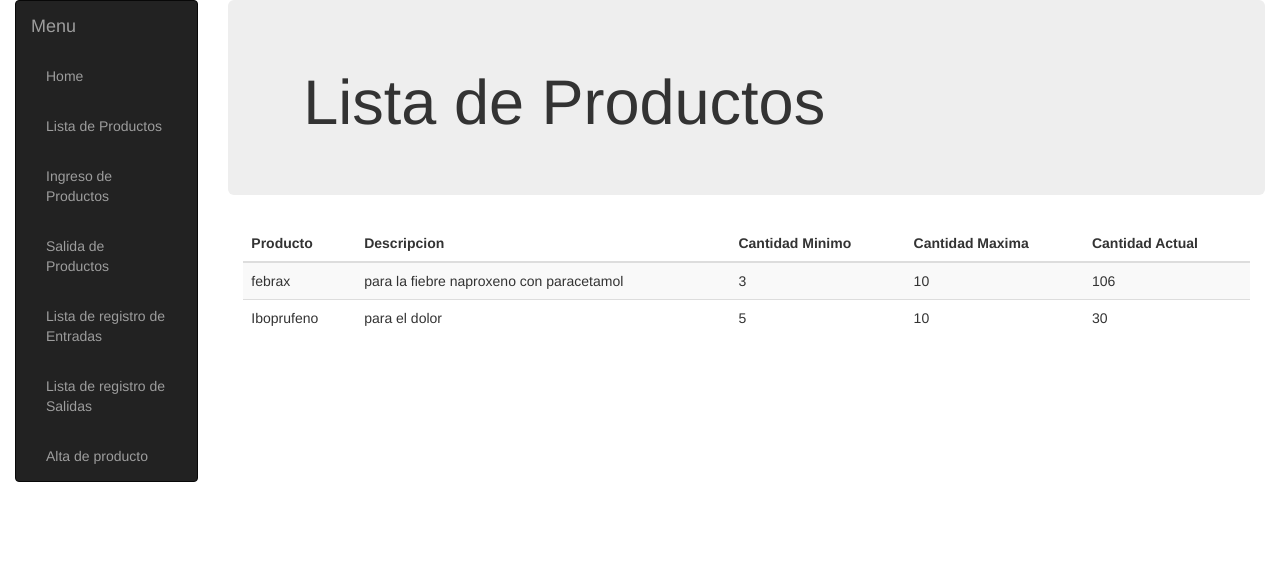
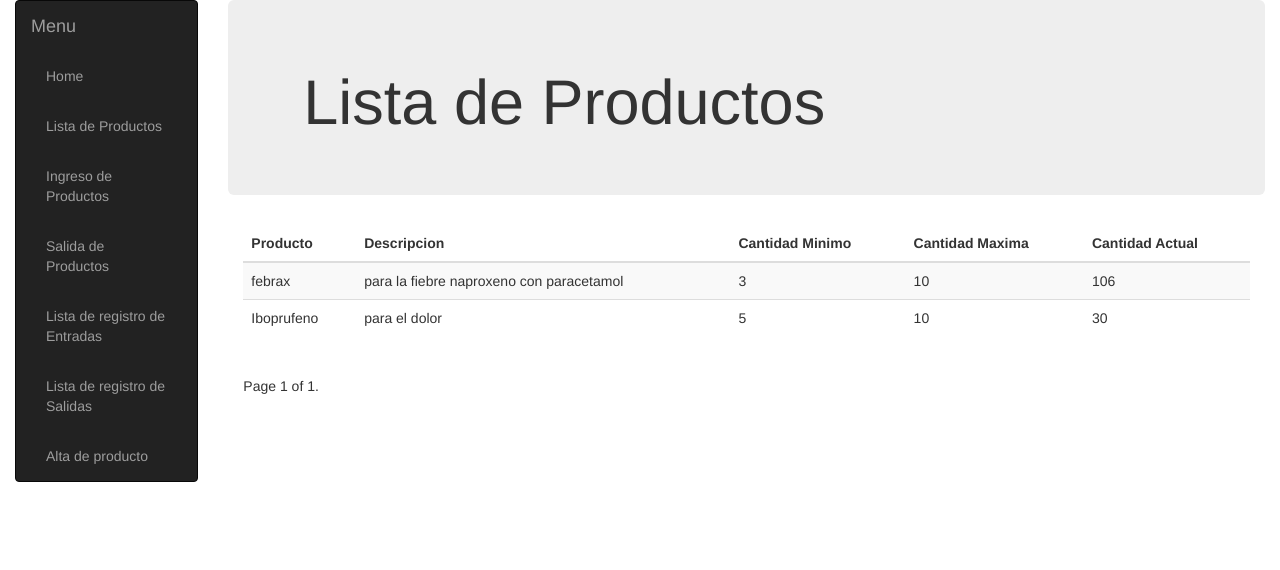
Before and after one commit to dcmacster/admins, a Django app: page /almacen/producto/ in a window 1280 px wide. Shown: the top 570 px of the page. Run offline with Django 3.2, Linux system fonts and the light colour scheme; data comes from the database, SQL or seed files in the repository; some libraries are stand-ins or nearby versions.

Commit message:
paginador

```diff
--- a/almacen/templates/base_generic.html
+++ b/almacen/templates/base_generic.html
@@ -52,23 +52,7 @@
                     </div>
                     <div class="col-sm-10 ">
                         {% block content %}{% endblock %}
-                        {% block pagination %}
-                        {% if is_paginated %}
-                        <div class="pagination">
-                            <span class="page-links">
-                                {% if page_obj.has_previous %}
-                                <a href="{{ request.path }}?page={{ page_obj.previous_page_number }}">previous</a>
-                                {% endif %}
-                                <span class="page-current">
-                                    Page {{ page_obj.number }} of {{ page_obj.paginator.num_pages }}.
-                                </span>
-                                {% if page_obj.has_next %}
-                                <a href="{{ request.path }}?page={{ page_obj.next_page_number }}">next</a>
-                                {% endif %}
-                            </span>
-                        </div>
-                        {% endif %}
-                        {% endblock %}
+
                     </div>
                 </div>
 
--- a/almacen/templates/producto_list.html
+++ b/almacen/templates/producto_list.html
@@ -6,7 +6,7 @@
 <h1>Lista de Productos</h1>
     </div>
 </div>
-{% if producto_list %}
+{% if page_obj %}
 <div class="container-fluid">
     <table class="table table-striped table-sm" id="my_entrada">
         <thead>
@@ -19,7 +19,7 @@
             </tr>
         </thead>
         <tbody id="my_registro">
-    {% for producto in producto_list %}
+    {% for producto in page_obj %}
 
        <tr>
            <td> {{ producto.nombre }} </td>
@@ -36,6 +36,22 @@
   </tbody>
   </table>
 
+
+<div class="pagination">
+    <span class="page-links">
+        {% if page_obj.has_previous %}
+        <a href="{{ request.path }}?page={{ page_obj.previous_page_number }}">previous</a>
+        {% endif %}
+        <span class="page-current">
+            Page {{ page_obj.number }} of {{ page_obj.paginator.num_pages }}.
+        </span>
+        {% if page_obj.has_next %}
+        <a href="{{ request.path }}?page={{ page_obj.next_page_number }}">next</a>
+        {% endif %}
+    </span>
+</div>
+
+
   </div>
 {% else %}
 <p>No hay productos en el almacen.</p>
--- a/almacen/views.py
+++ b/almacen/views.py
@@ -3,7 +3,9 @@ from django.contrib.auth import login, authenticate
 from django.http import HttpResponse, HttpResponseRedirect, JsonResponse
 from django.core import serializers
 from django.db.models import Max, Min, Count, Sum, Avg
-#from .models import Book, Author, BookInstance, Genre, Language, Perfil
+
+from django.core.paginator import Paginator
+
 from django.views import generic
 from django.contrib.auth.decorators import login_required, permission_required
 from django.contrib.auth.mixins import LoginRequiredMixin
@@ -12,7 +14,7 @@ from django.urls import reverse, reverse_lazy
 import datetime
 import time
 import json
-#from .forms import SingUpForm, RenewBookForm, OnloanBookForm, MaintenanceBookForm, AviableBookForm
+
 
 
 # Create your views here.
@@ -36,9 +38,12 @@ class ProductoListView(generic.ListView):
 
 def ProductoListView(request):
     producto_list=Producto.objects.all().annotate(Cant_total=Sum('inventario__cantidad'))
+    paginator = Paginator(producto_list, 10)
+    page_number = request.GET.get('page')
+    page_obj = paginator.get_page(page_number)
     return render(
         request,'producto_list.html',
-       {'producto_list':producto_list}
+        {'page_obj': page_obj}
     )
 
 def EntradaView(request):
@@ -132,21 +137,23 @@ def postReducir(request):
 
 def EntradaListView(request):
     entrada_list = regEntrada.objects.select_related('inventario__producto')
-    #entrada_list = regEntrada.objects.all()
+    paginator = Paginator(entrada_list, 10)
+    page_number = request.GET.get('page')
+    page_obj = paginator.get_page(page_number)
     return render(
         request, 'entradas_list.html',
-        {'entrada_list': entrada_list}
-    )
-
+        {'page_obj': page_obj}
+        )
 
 def SalidaListView(request):
     salida_list = regSalida.objects.select_related('inventario__producto')
-    #salida_list= regSalida.objects.get(id=7)
+    paginator = Paginator(salida_list, 10)
+    page_number = request.GET.get('page')
+    page_obj = paginator.get_page(page_number)
     return render(
         request, 'salidas_list.html',
-        {'salida_list': salida_list}
-    )
-
+        {'page_obj': page_obj}
+        )
 
 '''
 *****para trabajar con ajax*****
```
Also changed, not shown: almacen/templates/entradas_list.html (+15 -3 lines), almacen/templates/salidas_list.html (+15 -3 lines).
